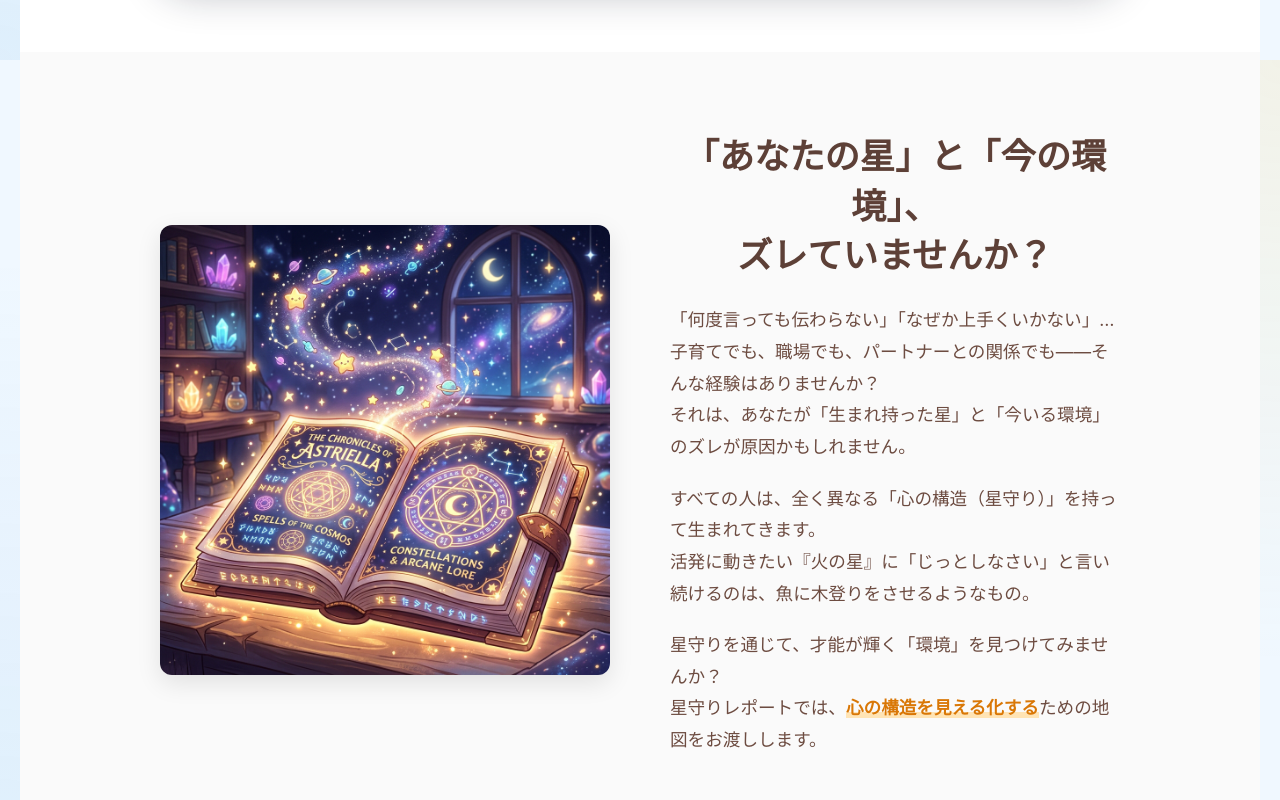
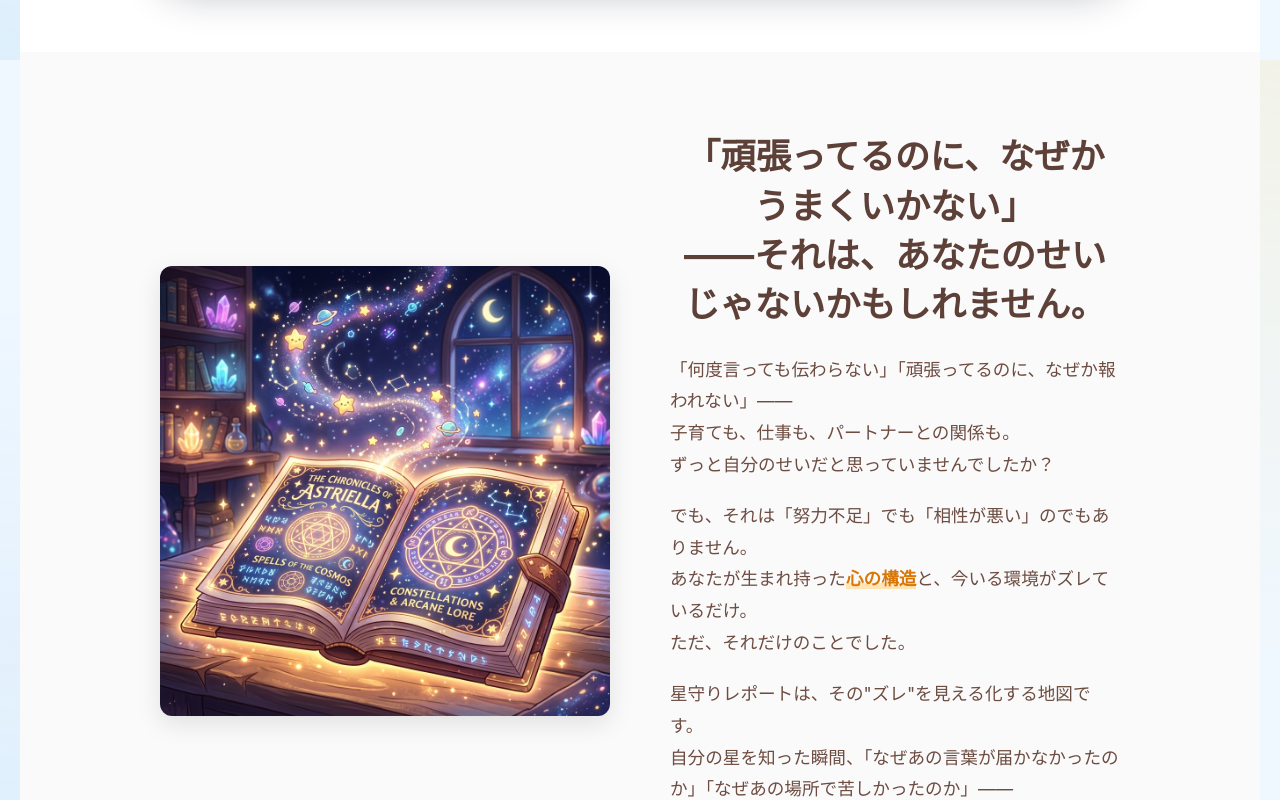
Before and after one commit to naotoada/hoshimori-web, a Next.js app: page / in a window 1280 px wide. Shown: the part 2340-3140 px from the top of the page. Built offline with nearby package versions, Linux system fonts and the light colour scheme.

Commit message:
Update: コンセプトメッセージを痛み→常識破壊→理想の未来の3段構成にリライト

```diff
--- a/src/app/page.tsx
+++ b/src/app/page.tsx
@@ -79,19 +79,21 @@ export default function Home() {
               <img src="/images/star_magic_book.png" alt="星守りの魔法の本" style={{ width: '100%', height: 'auto', borderRadius: '12px', boxShadow: '0 8px 24px rgba(0,0,0,0.1)' }} />
             </div>
             <div className={styles.conceptText}>
-              <h2 style={{ textAlign: 'center' }}>「あなたの星」と「今の環境」、<br/>ズレていませんか？</h2>
+              <h2 style={{ textAlign: 'center' }}>「頑張ってるのに、なぜかうまくいかない」<br/>——それは、あなたのせいじゃないかもしれません。</h2>
               <p>
-                「何度言っても伝わらない」「なぜか上手くいかない」…<br/>
-                子育てでも、職場でも、パートナーとの関係でも——そんな経験はありませんか？<br/>
-                それは、あなたが「生まれ持った星」と「今いる環境」のズレが原因かもしれません。
+                「何度言っても伝わらない」「頑張ってるのに、なぜか報われない」——<br/>
+                子育ても、仕事も、パートナーとの関係も。<br/>
+                ずっと自分のせいだと思っていませんでしたか？
               </p>
               <p>
-                すべての人は、全く異なる「心の構造（星守り）」を持って生まれてきます。<br/>
-                活発に動きたい『火の星』に「じっとしなさい」と言い続けるのは、魚に木登りをさせるようなもの。
+                でも、それは「努力不足」でも「相性が悪い」のでもありません。<br/>
+                あなたが生まれ持った<strong>心の構造</strong>と、今いる環境がズレているだけ。<br/>
+                ただ、それだけのことでした。
               </p>
               <p>
-                星守りを通じて、才能が輝く「環境」を見つけてみませんか？<br/>
-                星守りレポートでは、<strong>心の構造を見える化する</strong>ための地図をお渡しします。
+                星守りレポートは、その"ズレ"を見える化する地図です。<br/>
+                自分の星を知った瞬間、「なぜあの言葉が届かなかったのか」「なぜあの場所で苦しかったのか」——<br/>
+                その答えが、一気に腑に落ちます。
               </p>
             </div>
           </div>
```
